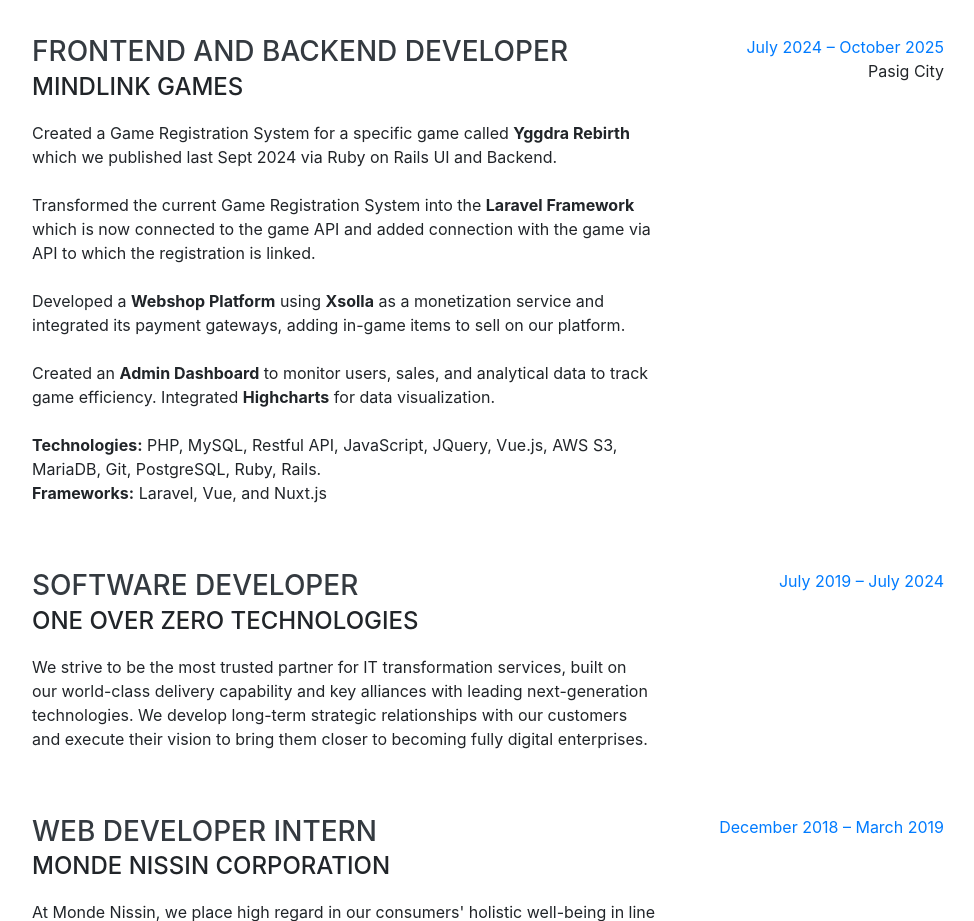
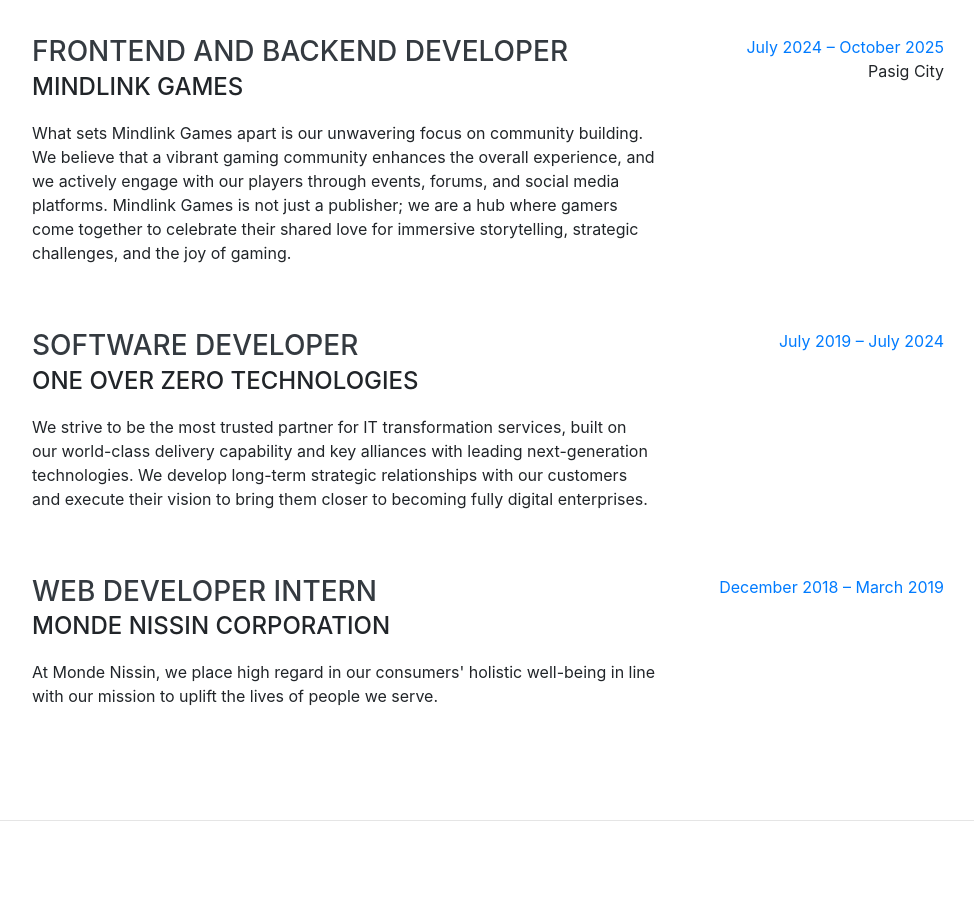
Before and after one commit to roellegoze/roellegoze.github.io, a website with bundled scripts: page index.html in a window 1280 px wide. Shown: the part 900-1821 px from the top of the page, without its empty margins (288-1262 px from the left). Built offline with nearby package versions, Linux system fonts and the light colour scheme; a web font is replaced by a local one.

Commit message:
update experience:

```diff
--- a/index.html
+++ b/index.html
@@ -80,7 +80,7 @@
         </div>
         <p class="lead mb-5"></p>
         <div class="social-icons">
-          <a href="https://www.linkedin.com/in/roelle-mardean-goze-576939193/">
+          <a href="https://www.linkedin.com/in/roelle-mardean-g-576939193">
             <i class="fab fa-linkedin-in"></i>
           </a>
           <a href="https://github.com/roellegoze">
@@ -108,16 +108,7 @@
         <h3 class="mb-0">Frontend and Backend Developer</h3>
         <div class="subheading mb-3">Mindlink Games</div>
         <p>
-          Created a Game Registration System for a specific game called <strong>Yggdra Rebirth</strong> which we published last Sept 2024 via Ruby on Rails UI and Backend.<br><br>
-
-          Transformed the current Game Registration System into the <strong>Laravel Framework</strong> which is now connected to the game API and added connection with the game via API to which the registration is linked.<br><br>
-
-          Developed a <strong>Webshop Platform</strong> using <strong>Xsolla</strong> as a monetization service and integrated its payment gateways, adding in-game items to sell on our platform.<br><br>
-
-          Created an <strong>Admin Dashboard</strong> to monitor users, sales, and analytical data to track game efficiency. Integrated <strong>Highcharts</strong> for data visualization.<br><br>
-
-          <strong>Technologies:</strong> PHP, MySQL, Restful API, JavaScript, JQuery, Vue.js, AWS S3, MariaDB, Git, PostgreSQL, Ruby, Rails.<br>
-          <strong>Frameworks:</strong> Laravel, Vue, and Nuxt.js
+         What sets Mindlink Games apart is our unwavering focus on community building. We believe that a vibrant gaming community enhances the overall experience, and we actively engage with our players through events, forums, and social media platforms. Mindlink Games is not just a publisher; we are a hub where gamers come together to celebrate their shared love for immersive storytelling, strategic challenges, and the joy of gaming.
         </p>
       </div>
       <div class="resume-date text-md-right">
@@ -155,7 +146,7 @@
     </div>
 
   </div>
-</section>
+    </section>
 
 
     <hr class="m-0">
```
